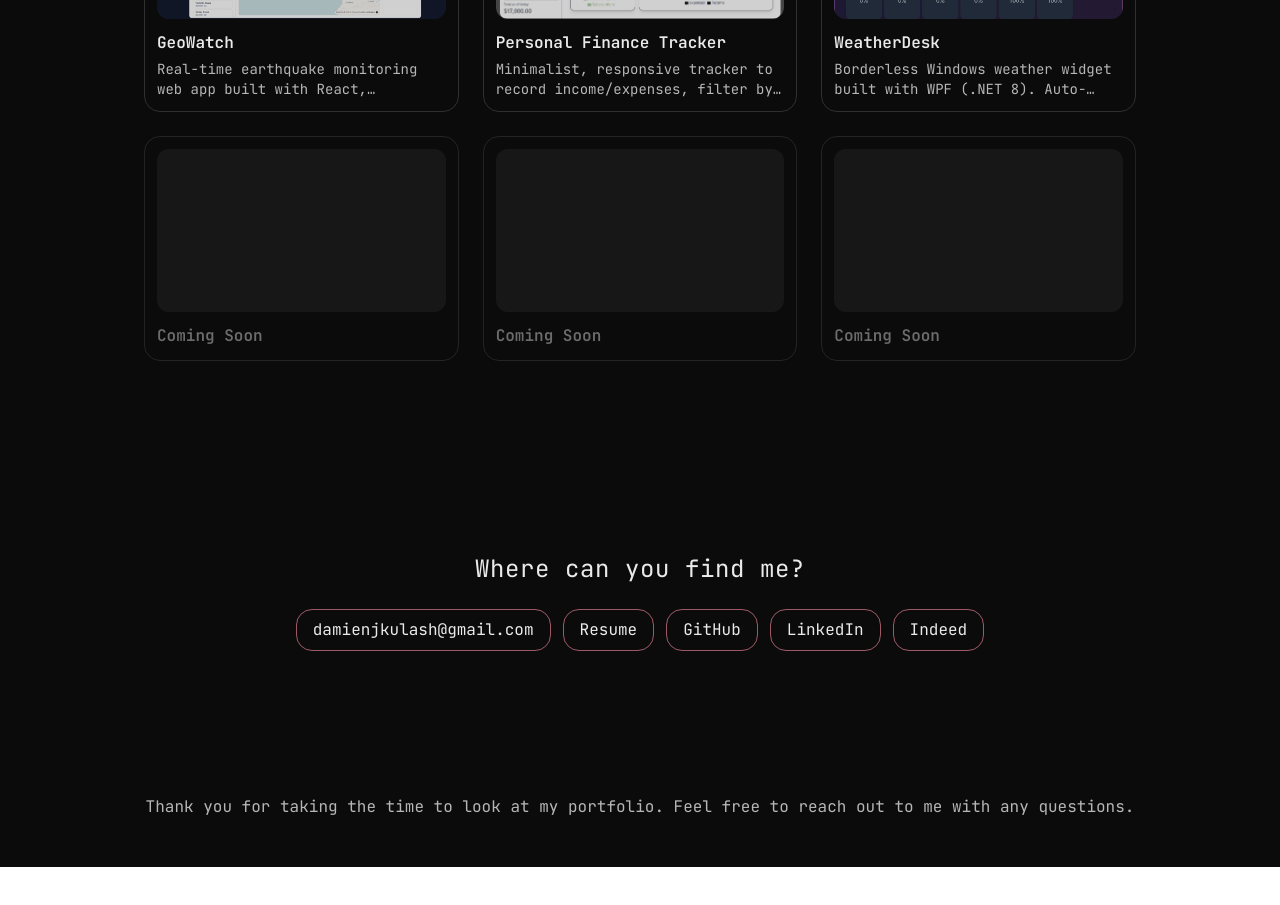
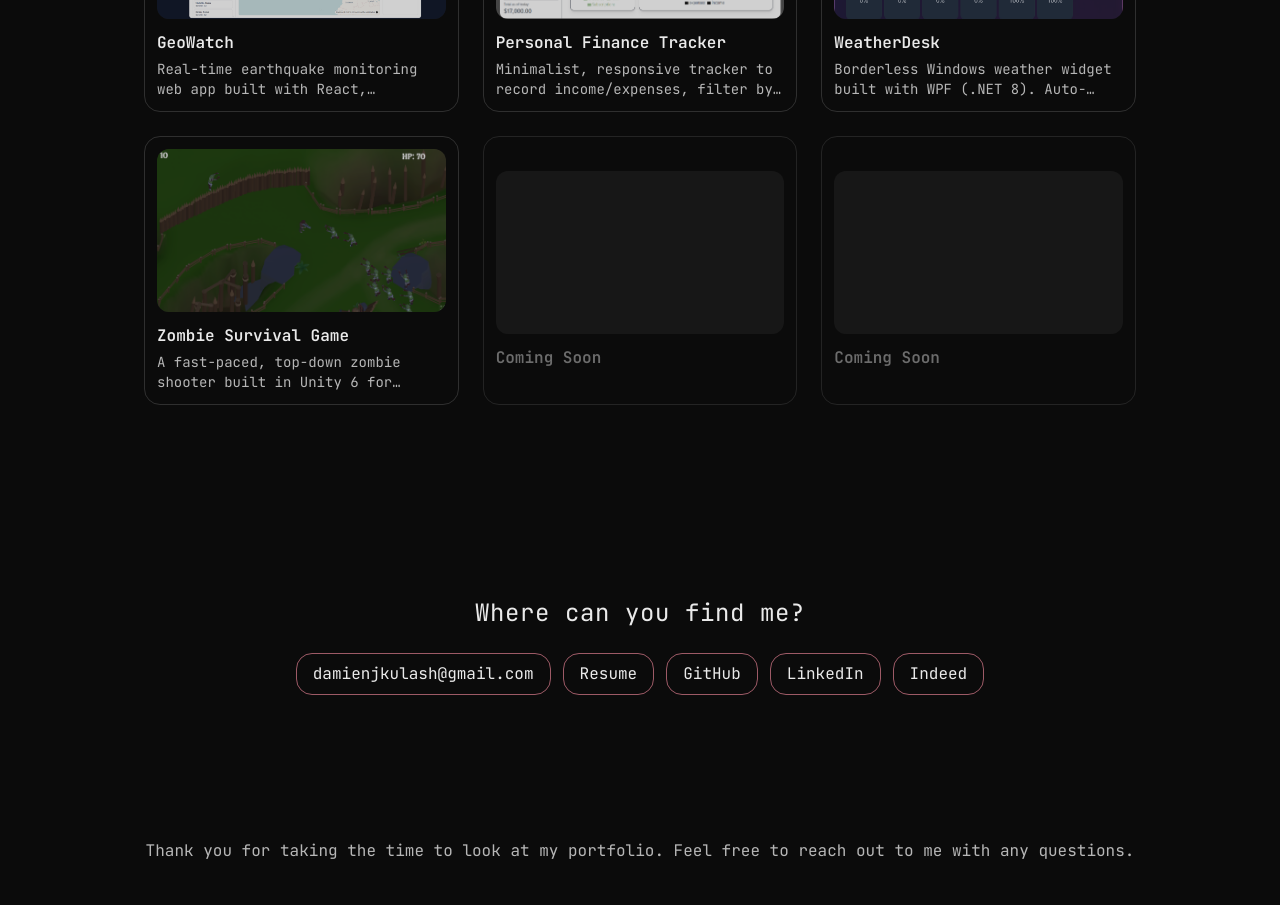
Before and after one commit to DevDamienKulash/dkulash-portfolio, a React (Vite) app: page / in a window 1280 px wide. Shown: the part 1880-2785 px from the top of the page. Before the commit the page ends 2747 px from the top, so only its background shows below. Built offline with nearby package versions, Linux system fonts and the light colour scheme.

Commit message:
Updated Projects

```diff
--- a/src/data/projects.js
+++ b/src/data/projects.js
@@ -1,6 +1,7 @@
 import geowatch from "../assets/geowatch.jpg";
 import financeImg from "../assets/finance.jpg";
 import weatherdeskImg from "../assets/weatherdesk.jpg";
+import ZombieIMG from "../assets/Zombie.jpg";
 
 
 export const projects = [
@@ -31,7 +32,13 @@ export const projects = [
     demo: "#",
     repo: "https://github.com/DevDamienKulash/WeatherDesk",
   },
-  { title: "Coming Soon", placeholder: true },
+  { title: "Zombie Survival Game",
+    blurb:
+      "A fast-paced, top-down zombie shooter built in Unity 6 for WebGL. This project showcases my skills in C# gameplay programming, AI navigation, object pooling, and UI/UX design.",
+    tags: ["C#", "Unity6", "Cinemachine", "Itch.io"],
+    img: ZombieIMG,
+    demo: "https://devdamienkulash.itch.io/web-zombie-game",
+    repo: "https://github.com/DevDamienKulash/zombie-topdown-webgl", },
   { title: "Coming Soon", placeholder: true },
   { title: "Coming Soon", placeholder: true },
 ];
```
Also changed, not shown: src/assets/Zombie.jpg (added).
